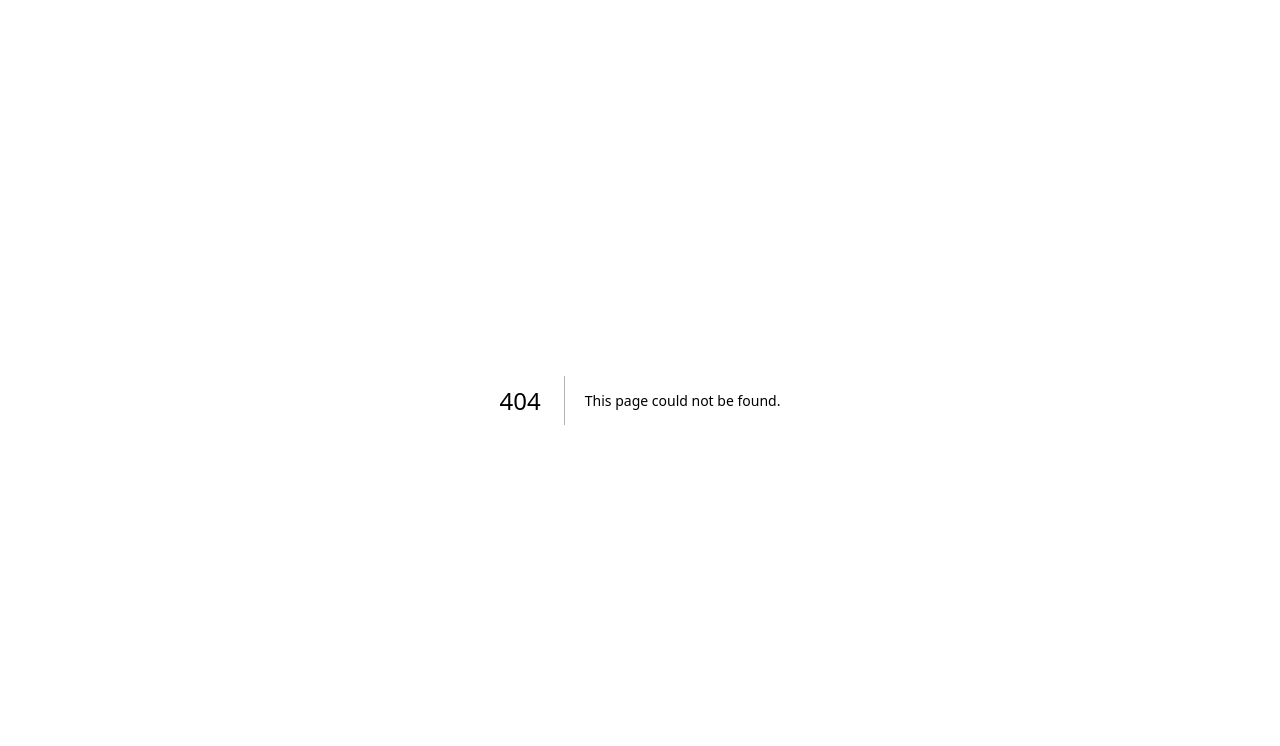
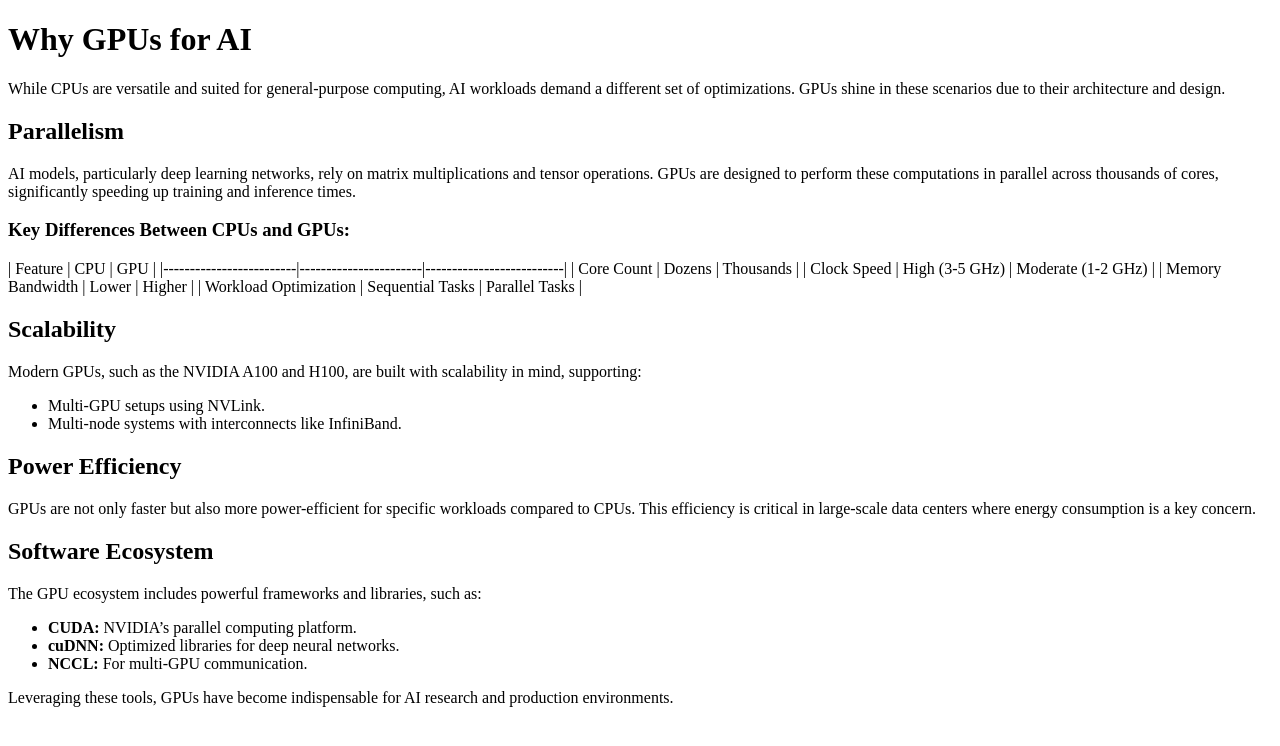
Before and after one commit to sajjad2881/infra-handbook, a Next.js app: page /building-blocks/compute/cpu-vs-gpu in a window 1280 px wide. Before the commit this address had no page. Shown: the top 746 px of the page. Built offline with nearby package versions, Linux system fonts and the light colour scheme.

Commit message:
boilderplate

```diff
--- /dev/null
+++ b/pages/building-blocks/compute/cpu-vs-gpu.mdx
@@ -0,0 +1,37 @@
+# Why GPUs for AI
+
+While CPUs are versatile and suited for general-purpose computing, AI workloads demand a different set of optimizations. GPUs shine in these scenarios due to their architecture and design.
+
+## Parallelism
+
+AI models, particularly deep learning networks, rely on matrix multiplications and tensor operations. GPUs are designed to perform these computations in parallel across thousands of cores, significantly speeding up training and inference times.
+
+### Key Differences Between CPUs and GPUs:
+
+| Feature                 | CPU                   | GPU                      |
+|-------------------------|-----------------------|--------------------------|
+| Core Count             | Dozens               | Thousands                |
+| Clock Speed            | High (3-5 GHz)       | Moderate (1-2 GHz)       |
+| Memory Bandwidth       | Lower                | Higher                   |
+| Workload Optimization  | Sequential Tasks     | Parallel Tasks           |
+
+## Scalability
+
+Modern GPUs, such as the NVIDIA A100 and H100, are built with scalability in mind, supporting:
+
+- Multi-GPU setups using NVLink.
+- Multi-node systems with interconnects like InfiniBand.
+
+## Power Efficiency
+
+GPUs are not only faster but also more power-efficient for specific workloads compared to CPUs. This efficiency is critical in large-scale data centers where energy consumption is a key concern.
+
+## Software Ecosystem
+
+The GPU ecosystem includes powerful frameworks and libraries, such as:
+
+- **CUDA:** NVIDIA’s parallel computing platform.
+- **cuDNN:** Optimized libraries for deep neural networks.
+- **NCCL:** For multi-GPU communication.
+
+Leveraging these tools, GPUs have become indispensable for AI research and production environments.
```
Also changed, not shown: pages/building-blocks/compute/cpu-vs-gpu.md (deleted, +0 -1 lines), pages/building-blocks/compute/gpu-architecture.md (deleted, +0 -1 lines), pages/building-blocks/compute/gpu-architecture.mdx (added, +24 -0 lines), pages/multi-node/dgx-pod/architecture.md (deleted, +0 -1 lines), pages/multi-node/dgx-pod/architecture.mdx (added, +7 -0 lines), pages/single-node/dgx-a100.md (deleted, +0 -1 lines), pages/single-node/dgx-a100.mdx (added, +13 -0 lines), pages/single-node/dgx-h100.md (deleted, +0 -1 lines), pages/single-node/dgx-h100.mdx (added, +11 -0 lines), 2 other files (tests, documents, lock files or other folders).
